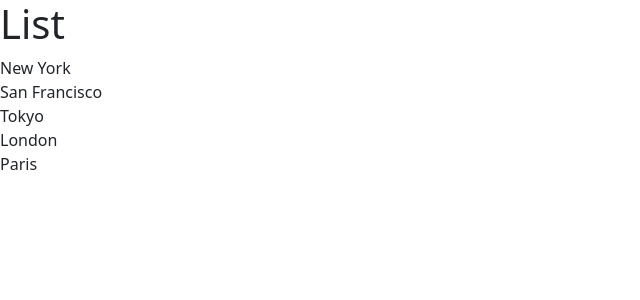
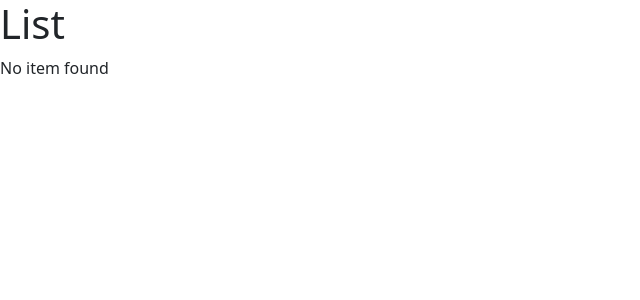
Before and after one commit to ljcromps/react_tutorial, a React (Vite) app: page / in a window 1280 px wide. Shown: the top 300 px of the page, without its empty margins (0-640 px from the left). Built offline with nearby package versions, Linux system fonts and the light colour scheme.

Commit message:
added function which returns conditional that returns when there's no items in the list

```diff
--- a/src/components/ListGroup.tsx
+++ b/src/components/ListGroup.tsx
@@ -1,17 +1,23 @@
 function ListGroup() {
-    const items = [
+    let items = [
         'New York',
         'San Francisco',
         'Tokyo',
         'London',
         'Paris'
     ];
-
+    items = [];
 //mapping over the items array and converting them into list items
 // to implement the function inside the return, it must be wrapped in curly-braces.
+    function getNoItemsMessage() {
+        return items.length === 0 ? <p>No item found</p> : null;
+    } //it can be beneficial to have a function over a const for a
+    //result as different message may be required depending on circumstance
+
 // Curly-braces make things dynamic
     return (<>
         <h1>List</h1>
+        {getNoItemsMessage()}
         <ul className="list-group">
             {items.map(item =>
                 (<li key={item}>{item}</li>))}
```
